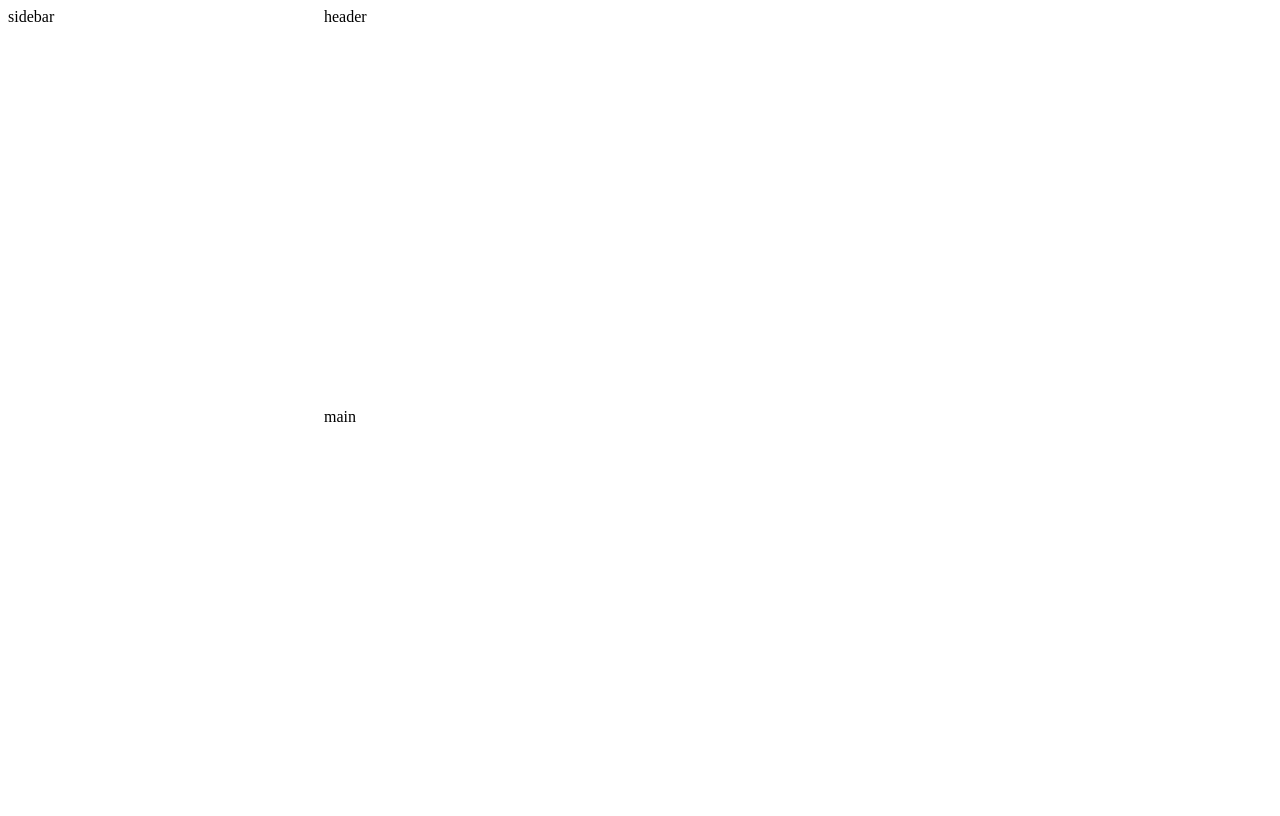
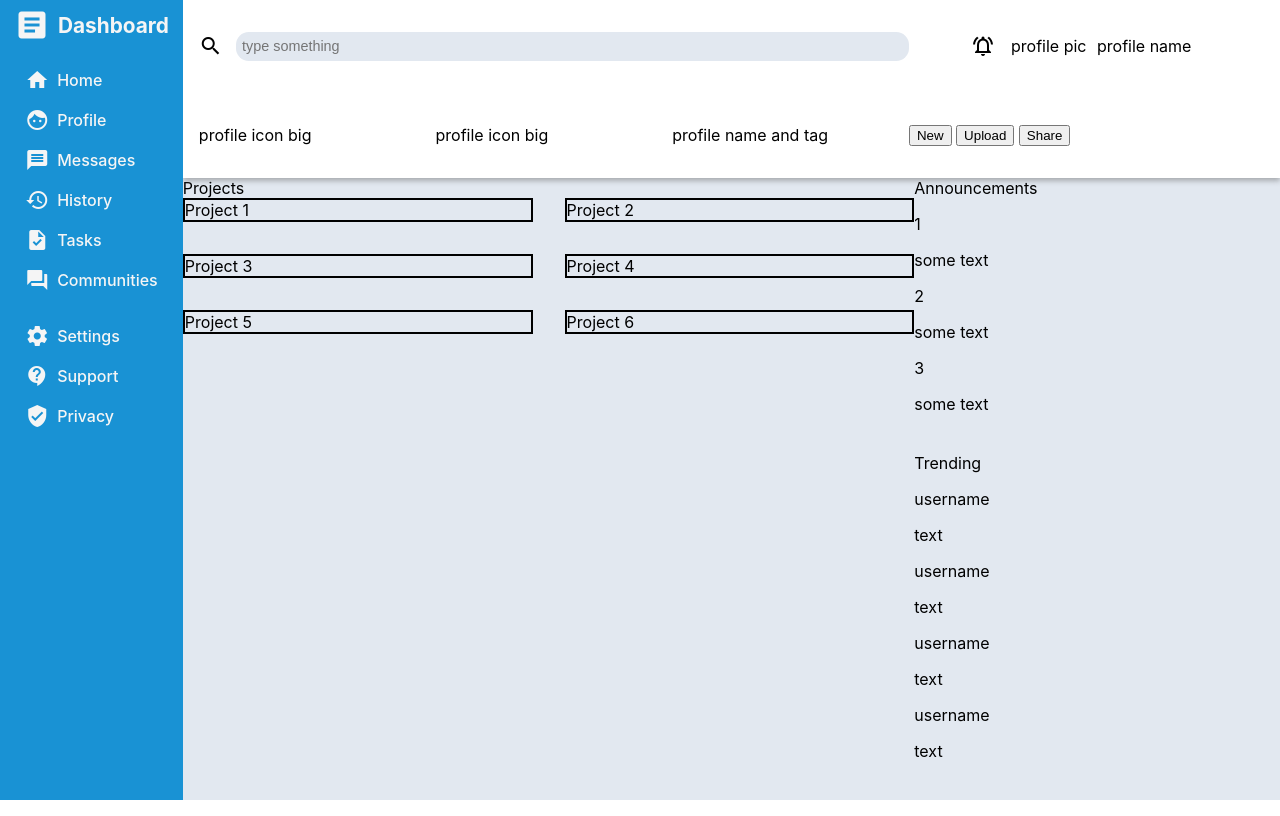
Before and after one commit to Blattchen/admin-dashboard, a plain HTML site: page index.html in a window 1280 px wide. Drawn offline with nearby package versions, Linux system fonts and the light colour scheme.

Commit message:
Add styled sidebar

```diff
--- a/index.html
+++ b/index.html
@@ -6,13 +6,106 @@
     <meta http-equiv="X-UA-Compatible" content="IE=edge">
     <meta name="viewport" content="width=device-width, initial-scale=1.0">
     <link rel="stylesheet" href="style.css">
+    <link
+        href="https://fonts.googleapis.com/css?family=Material+Icons|Material+Icons+Outlined|Material+Icons+Two+Tone|Material+Icons+Round|Material+Icons+Sharp"
+        rel="stylesheet">
     <title>Admin Dashboard</title>
 </head>
 
 <body>
-    <div class="sidebar">sidebar</div>
-    <header>header</header>
-    <main>main</main>
+    <div class="sidebar">
+        <div class="logo">
+            <span class="material-icons">
+                article
+            </span>
+            <span id="dashboard">Dashboard</span>
+        </div>
+        <ul class="profileMenu">
+
+            <li class="sidebar-elements"><span class="material-icons">home</span>Home</li>
+            <li class="sidebar-elements"><span class="material-icons">face</span>Profile</li>
+            <li class="sidebar-elements"><span class="material-icons">message</span>Messages</li>
+            <li class="sidebar-elements"><span class="material-icons">history</span>History</li>
+            <li class="sidebar-elements"><span class="material-icons">task</span>Tasks</li>
+            <li class="sidebar-elements"><span class="material-icons">forum</span>Communities</li>
+            <li class="sidebar-tools"><span class="material-icons">settings</span>Settings</li>
+            <li class="sidebar-tools"><span class="material-icons">contact_support</span>Support</li>
+            <li class="sidebar-tools"><span class="material-icons">verified_user</span>Privacy</li>
+        </ul>
+    </div>
+    <header>
+        <div class="search">
+            <div class="iconSearch"><span class="material-icons">search</span>
+                <input type="text" name="searchinput" id="search" placeholder="type something">
+            </div>
+        </div>
+        <div class="userSmall">
+            <div class="profileIconSmall"><span class="material-icons-outlined">notifications_active</span>profile pic
+            </div>
+            <div class="profileName">profile name</div>
+        </div>
+        <div class="userBig">
+            <div class="profileIconBig">profile icon big</div>
+            <div class="profileIconBig">profile icon big</div>
+            <div class="profileNameTag">profile name and tag</div>
+        </div>
+        <div class="header-options">
+            <button class="options">New</button>
+            <button class="options">Upload</button>
+            <button class="options">Share</button>
+        </div>
+    </header>
+    <main>
+        <div class="projects">
+            <span>Projects</span>
+            <div class="projectgrid">
+                <div class="project1">Project 1</div>
+                <div class="project2">Project 2</div>
+                <div class="project3">Project 3</div>
+                <div class="project4">Project 4</div>
+                <div class="project5">Project 5</div>
+                <div class="project6">Project 6</div>
+            </div>
+        </div>
+        <div class="announcements">
+            <span>Announcements</span>
+            <div class="ann1">
+                <p>1</p>
+                <span>some text</span>
+            </div>
+            <div class="ann2">
+                <p>2</p>
+                <span>some text</span>
+            </div>
+            <div class="ann3">
+                <p>3</p>
+                <span>some text</span>
+            </div>
+        </div>
+        <div class="trending">
+            <span>Trending</span>
+            <div class="trend">
+                <div class="icon"></div>
+                <p>username</p>
+                <span>text</span>
+            </div>
+            <div class="trend">
+                <div class="icon"></div>
+                <p>username</p>
+                <span>text</span>
+            </div>
+            <div class="trend">
+                <div class="icon"></div>
+                <p>username</p>
+                <span>text</span>
+            </div>
+            <div class="trend">
+                <div class="icon"></div>
+                <p>username</p>
+                <span>text</span>
+            </div>
+        </div>
+    </main>
 
 </body>
 
--- a/style.css
+++ b/style.css
@@ -1,13 +1,138 @@
 body {
     display: grid;
-    grid-template-columns: 1fr 3fr;
+    grid-template-columns: 1fr 6fr;
+    margin: 0;
+    height: 100vh;
+    font-family: -apple-system, BlinkMacSystemFont, 'Segoe UI', Roboto, Oxygen, Ubuntu, Cantarell, 'Open Sans', 'Helvetica Neue', sans-serif;
 }
 
 main {
     grid-column: 2 / 3;
+    display: grid;
+    grid-template-columns: 2fr 1fr;
+    background-color: rgb(226, 232, 240);
+}
+
+.projects {
+    grid-row: 1/3;
+}
+
+.trending {
+    grid-column: 2/3;
+}
+
+.projectgrid {
+    display: grid;
+    gap: 2rem;
+    grid-row: 1/3;
+    grid-template-columns: repeat(auto-fit, minmax(250px, 1fr));
+}
+
+.projects>span {}
+
+.projectgrid>div {
+    border: 2px solid black;
+
+}
+
+header {
+    display: grid;
+    grid-template-columns: 2fr 1fr;
+    background-color: rgb(255, 255, 255);
+    box-shadow: 0px 3px 5px rgba(98, 98, 98, 0.452);
+    position: relative;
+    padding: 0 1rem;
+    align-items: center;
+    min-height: 100px;
+}
+
+.iconSearch {
+    display: flex;
+    align-items: center;
+    gap: .8rem;
+}
+
+.userSmall {
+    display: grid;
+    grid-template-columns: repeat(2, 1fr);
+    justify-items: center;
+    align-items: center;
+    justify-self: center;
+}
+
+.userBig {
+    display: grid;
+    grid-template-columns: repeat(3, 1fr);
+}
+
+.profileIconSmall {
+    display: flex;
+    align-items: center;
+    gap: 1rem;
 }
 
 .sidebar {
     grid-row: 1/ 3;
-    height: 100vh;
+    display: grid;
+    grid-template-rows: 50px 1fr;
+    gap: .1rem;
+    background-color: rgb(25 146 212);
+    color: whitesmoke;
+    position: relative;
+    z-index: 1;
+
 }
+
+.sidebar>ul {
+    list-style-type: none;
+    padding: 0;
+    margin: 0;
+    justify-self: center;
+}
+
+ul>li {
+    padding-top: 1rem;
+    font-weight: 500;
+}
+
+ul>li:nth-child(7) {
+    padding-top: 2rem;
+}
+
+.sidebar-elements,
+.sidebar-tools {
+    display: flex;
+    align-items: center;
+    gap: 0.5rem;
+}
+
+
+
+.logo {
+    align-self: center;
+    justify-self: center;
+    display: flex;
+    align-items: center;
+    gap: .5rem;
+}
+
+#search {
+    width: 100%;
+    border-radius: .8rem;
+    border: none;
+    background-color: rgba(226, 232, 240);
+    font-size: .9rem;
+    padding: .4rem;
+    color: rgb(12, 12, 12);
+}
+
+
+
+#dashboard {
+    font-size: 1.3rem;
+    font-weight: 700;
+}
+
+.logo>span:first-of-type {
+    font-size: 36px;
+}
```
Also changed, not shown: img/application-outline.svg (added), img/home.svg (added).
